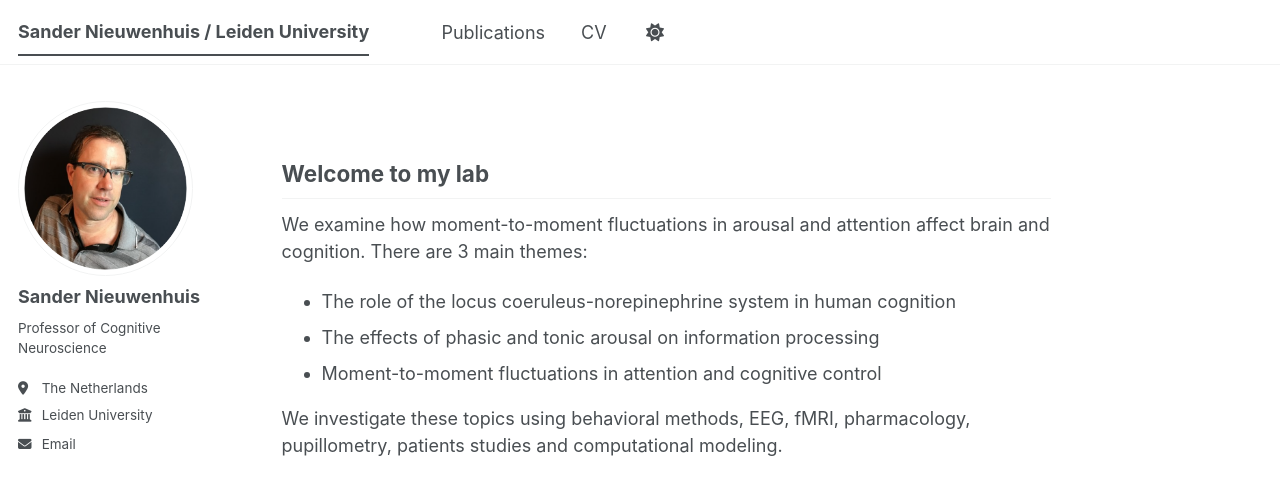
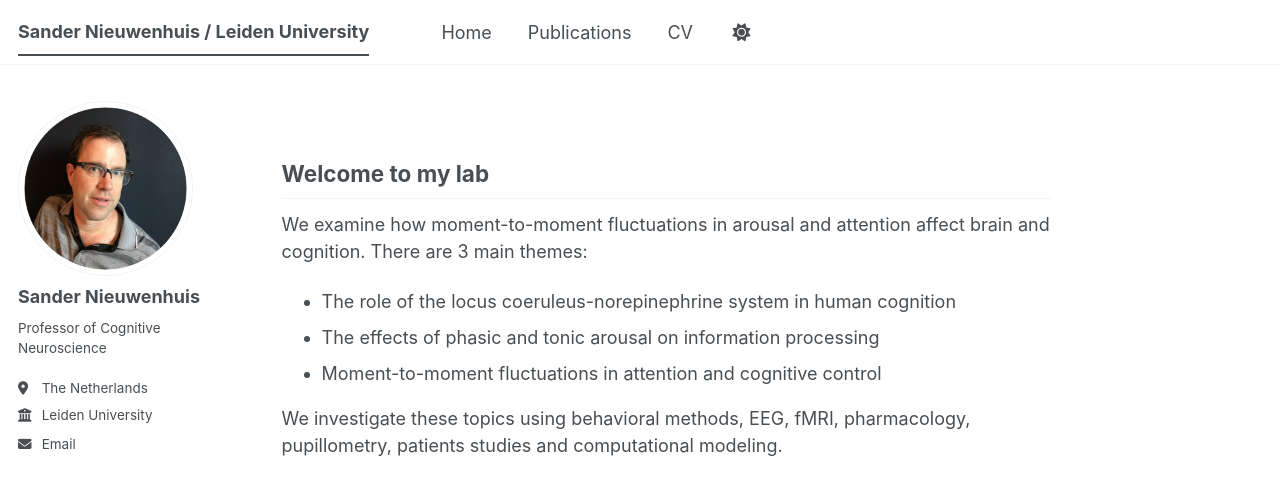
Before and after one commit to sander-nieuwenhuis/research, a Jekyll site: the page built from _pages/home.md, in a window 1280 px wide. Shown: the top 495 px of the page. Built offline with Jekyll 4.4.1, drawn with Linux system fonts in a browser that asks for light colours; a script bundle is joined from its source files by our own code; library files that are not in the unit come from our copies.

Commit message:
Update navigation.yml

```diff
--- a/_data/navigation.yml
+++ b/_data/navigation.yml
@@ -8,6 +8,10 @@
 #      Markdown formatted page while the second is generated using JSON.
 
 main:
+
+  - title: "Home"
+    url: "https://sander-nieuwenhuis.github.io/research/publications/"
+
   - title: "Publications"
     url: "https://sander-nieuwenhuis.github.io/research/publications/"
 
```
